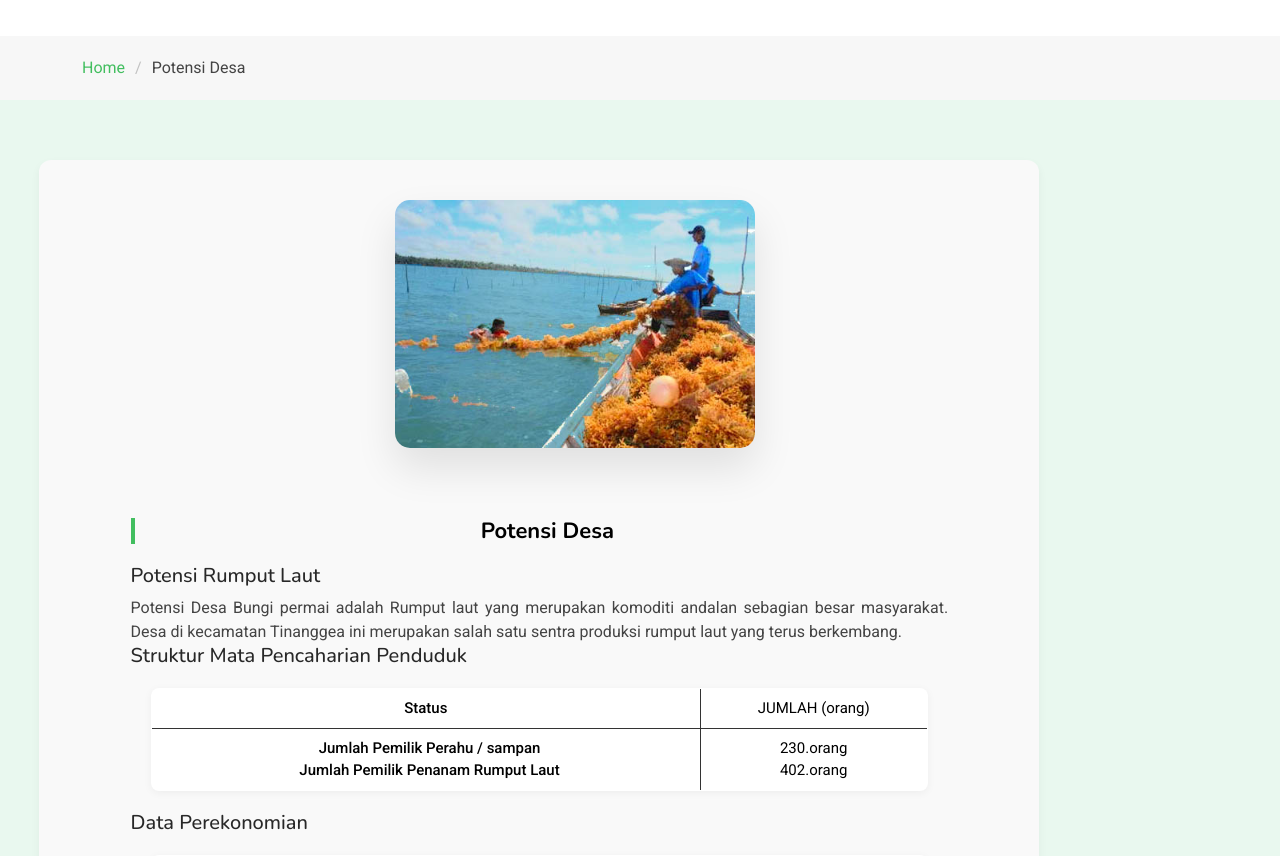
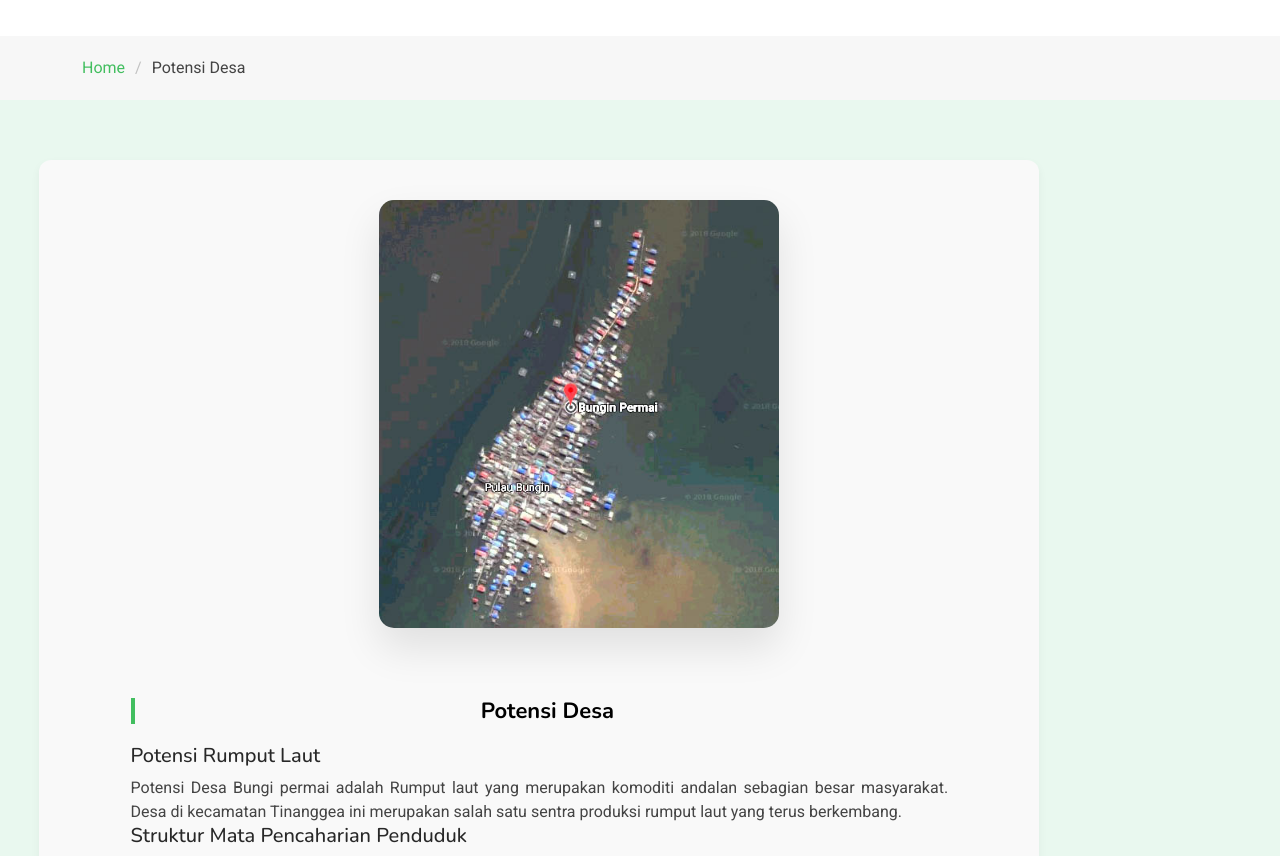
Before and after one commit to Rqq-al22/Web_pakB, a PHP site: page /strive/service-details3.php in a window 1280 px wide. Shown: the part 323-1179 px from the top of the page. Run offline with PHP 8.4, Linux system fonts and the light colour scheme; data comes from the database, SQL or seed files in the repository.

Commit message:
service-details3.php

```diff
--- a/strive/service-details3.php
+++ b/strive/service-details3.php
@@ -102,7 +102,7 @@
           <div class="col-lg-8">
             <div class="service-main-content">
               <div class="service-image" data-aos="fade-up" data-aos-delay="200">
-                <img src="assets/img/services/5.jpg" alt="Service Image" class="img-fluid rounded-4">
+                <img src="src/wilayah.jpg" alt="Service Image" class="img-fluid rounded-4">
               </div>
 
               <div class="service-description" data-aos="fade-up" data-aos-delay="300">
```
